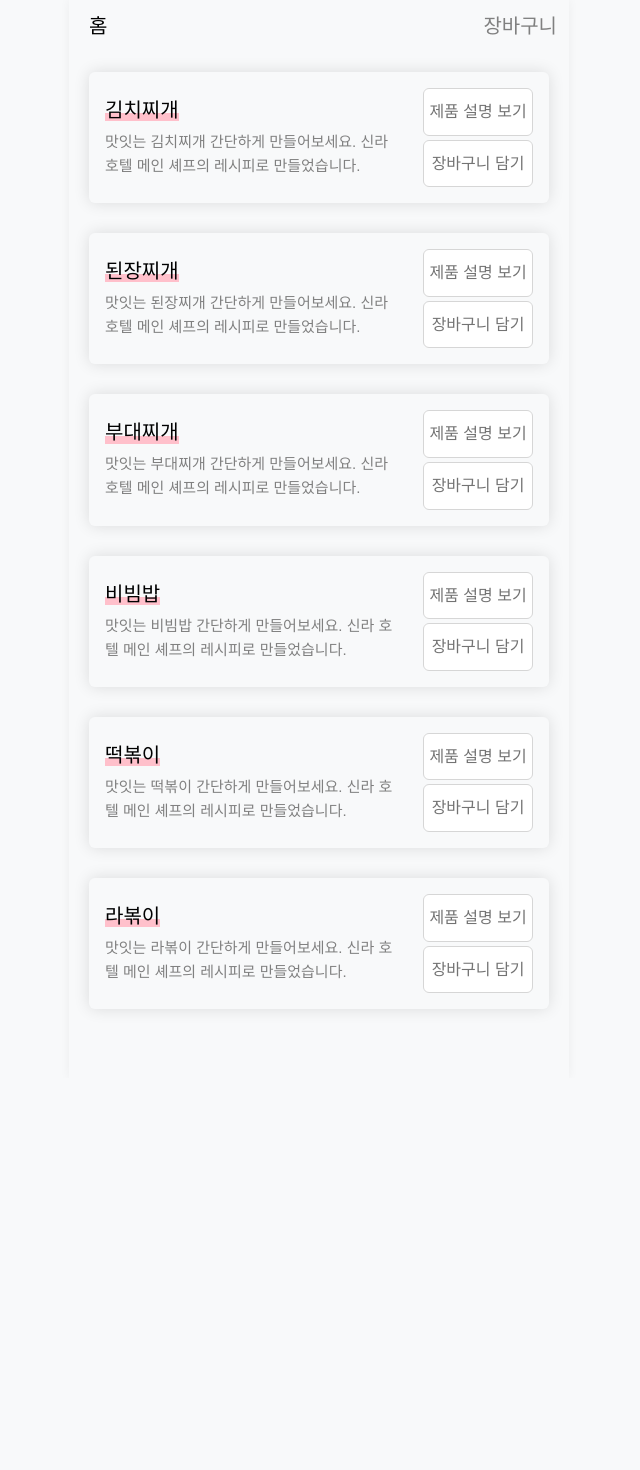
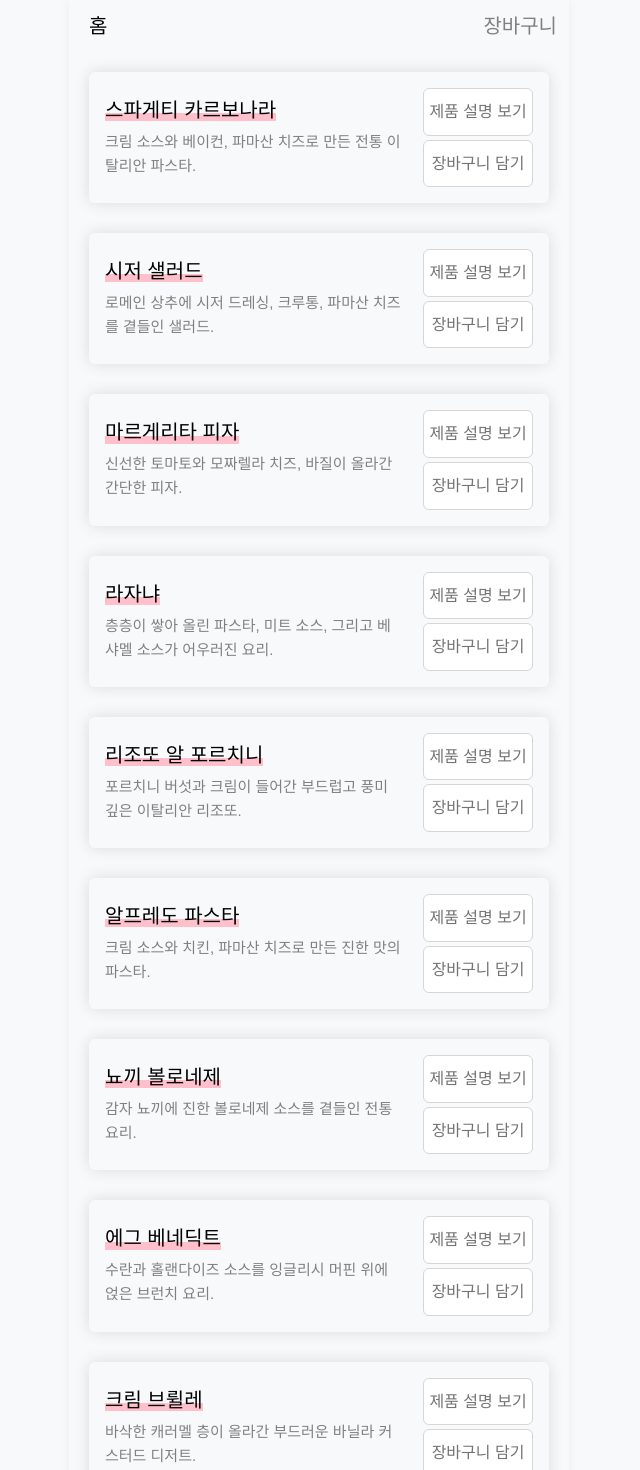
Before and after one commit to yjbae3974/shopping-cart-2, a React (Create React App) app: page / in a window 1280 px wide. Shown: the top 1470 px of the page, without its empty margins (321-961 px from the left). Before the commit the page ends 1078 px from the top, so only its background shows below. Built offline with nearby package versions, Linux system fonts and the light colour scheme; a web font is replaced by a local one.

Commit message:
completed zustand

```diff
--- a/package.json
+++ b/package.json
@@ -3,7 +3,7 @@
   "version": "0.1.0",
   "private": true,
   "dependencies": {
-    "@emotion/react": "^11.13.0",
+    "@emotion/react": "^11.13.3",
     "@emotion/styled": "^11.13.0",
     "@testing-library/jest-dom": "^5.17.0",
     "@testing-library/react": "^13.4.0",
@@ -13,7 +13,8 @@
     "react-image": "^4.1.0",
     "react-router-dom": "^6.26.0",
     "react-scripts": "5.0.1",
-    "web-vitals": "^2.1.4"
+    "web-vitals": "^2.1.4",
+    "zustand": "^4.5.5"
   },
   "scripts": {
     "start": "react-scripts start",
--- a/src/App.js
+++ b/src/App.js
@@ -5,28 +5,17 @@ import CartPage from "./pages/CartPage";
 import ProductPage from "./pages/ProductPage";
 
 function App() {
-  const [cart, setCart] = useState(() => {
-    // 로컬 스토리지에서 장바구니 데이터를 가져옴
-    const savedCart = localStorage.getItem("cart");
-    return savedCart ? JSON.parse(savedCart) : [];
-  });
-
-  useEffect(() => {
-    // 장바구니 데이터가 변경될 때마다 로컬 스토리지에 저장
-    localStorage.setItem("cart", JSON.stringify(cart));
-  }, [cart]);
-
   return (
     <Router>
       <Routes>
-        <Route path="/" element={<HomePage cart={cart} setCart={setCart} />} />
+        <Route path="/" element={<HomePage/>}/>
         <Route
           path="/product/:id"
-          element={<ProductPage cart={cart} setCart={setCart} />}
+          element={<ProductPage/>}
         />
         <Route
           path="/cart"
-          element={<CartPage cart={cart} setCart={setCart} />}
+          element={<CartPage/>}
         />
       </Routes>
     </Router>
--- a/src/components/Product.jsx
+++ b/src/components/Product.jsx
@@ -3,17 +3,22 @@ import { Button } from "./Button";
 import { useNavigate } from "react-router-dom";
 import { PAGE } from "constants/common";
 import { Box } from "styles/StyleComponent";
-
-export const Product = ({ product, cart, setCart, ...rest }) => {
+import { UseCartStore } from "store/CartStore";
+export const Product = ({ product, ...rest }) => {
     const navigate = useNavigate();
+    const { cart, setCart } = UseCartStore(); //여기서 UseCartStore를 사용하여 cart와 setCart를 가져옴.
 
     const handleCart = (product) => {
         if (cart.find((item) => item.id === product.id)) {
             alert("이미 장바구니에 추가된 상품입니다.");
             return;
         }
-    setCart((prev) => [...prev, product]);
+        const newCart = [...cart, product];
+        setCart(newCart);
         alert("장바구니에 추가되었습니다.");
+        //아래는 기존방식. 위가 zustand를 사용한 방식.
+        // setCart((prev) => [...prev, product]);
+        // alert("장바구니에 추가되었습니다.");
     };
 
     return (
@@ -27,10 +32,14 @@ export const Product = ({ product, cart, setCart, ...rest }) => {
                 <Description>{product.description}</Description>
             </Box>
             <Box gap={4} style={{ width: "fit-content" }}>
-        <Button onClick={() => navigate(`${PAGE.PRODUCT}/${product.id}`)}>
+                <Button
+                    onClick={() => navigate(`${PAGE.PRODUCT}/${product.id}`)}
+                >
                     제품 설명 보기
                 </Button>
-        <Button onClick={() => handleCart(product)}>장바구니 담기</Button>
+                <Button onClick={() => handleCart(product)}>
+                    장바구니 담기
+                </Button>
             </Box>
         </Item>
     );
--- a/src/constants/common.js
+++ b/src/constants/common.js
@@ -10,47 +10,64 @@ export const GNB_TYPE = {
 };
 
 export const PRODUCTS = [
-  // 상품 목록 추가
   {
     id: 0,
-    name: "김치찌개",
-    description:
-      "맛잇는 김치찌개 간단하게 만들어보세요. 신라 호텔 메인 셰프의 레시피로 만들었습니다.",
-    price: 10000,
+    name: "스파게티 카르보나라",
+    description: "크림 소스와 베이컨, 파마산 치즈로 만든 전통 이탈리안 파스타.",
+    price: 12000,
   },
   {
     id: 1,
-    name: "된장찌개",
-    description:
-      "맛잇는 된장찌개 간단하게 만들어보세요. 신라 호텔 메인 셰프의 레시피로 만들었습니다.",
-    price: 10000,
+    name: "시저 샐러드",
+    description: "로메인 상추에 시저 드레싱, 크루통, 파마산 치즈를 곁들인 샐러드.",
+    price: 8000,
   },
   {
     id: 2,
-    name: "부대찌개",
-    description:
-      "맛잇는 부대찌개 간단하게 만들어보세요. 신라 호텔 메인 셰프의 레시피로 만들었습니다.",
-    price: 10000,
+    name: "마르게리타 피자",
+    description: "신선한 토마토와 모짜렐라 치즈, 바질이 올라간 간단한 피자.",
+    price: 15000,
   },
   {
     id: 3,
-    name: "비빔밥",
-    description:
-      "맛잇는 비빔밥 간단하게 만들어보세요. 신라 호텔 메인 셰프의 레시피로 만들었습니다.",
-    price: 10000,
+    name: "라자냐",
+    description: "층층이 쌓아 올린 파스타, 미트 소스, 그리고 베샤멜 소스가 어우러진 요리.",
+    price: 18000,
   },
   {
     id: 4,
-    name: "떡볶이",
-    description:
-      "맛잇는 떡볶이 간단하게 만들어보세요. 신라 호텔 메인 셰프의 레시피로 만들었습니다.",
-    price: 10000,
+    name: "리조또 알 포르치니",
+    description: "포르치니 버섯과 크림이 들어간 부드럽고 풍미 깊은 이탈리안 리조또.",
+    price: 17000,
   },
   {
     id: 5,
-    name: "라볶이",
-    description:
-      "맛잇는 라볶이 간단하게 만들어보세요. 신라 호텔 메인 셰프의 레시피로 만들었습니다.",
+    name: "알프레도 파스타",
+    description: "크림 소스와 치킨, 파마산 치즈로 만든 진한 맛의 파스타.",
+    price: 14000,
+  },
+  {
+    id: 6,
+    name: "뇨끼 볼로네제",
+    description: "감자 뇨끼에 진한 볼로네제 소스를 곁들인 전통 요리.",
+    price: 16000,
+  },
+  {
+    id: 7,
+    name: "에그 베네딕트",
+    description: "수란과 홀랜다이즈 소스를 잉글리시 머핀 위에 얹은 브런치 요리.",
+    price: 13000,
+  },
+  {
+    id: 8,
+    name: "크림 브륄레",
+    description: "바삭한 캐러멜 층이 올라간 부드러운 바닐라 커스터드 디저트.",
+    price: 9000,
+  },
+  {
+    id: 9,
+    name: "티라미수",
+    description: "마스카포네 치즈와 에스프레소로 만든 이탈리아 전통 디저트.",
     price: 10000,
   },
 ];
--- a/src/pages/CartPage.jsx
+++ b/src/pages/CartPage.jsx
@@ -4,8 +4,16 @@ import { GNB } from "components/GNB";
 import { GNB_TYPE } from "constants/common";
 import { ProductInCart } from "components/ProductInCart";
 import { Box } from "styles/StyleComponent";
+import { UseCartStore } from "store/CartStore";
 
-function CartPage({ cart, setCart }) {
+function CartPage() {
+  const {cart, setCart} = UseCartStore();
+  console.log(...cart)
+  let totalPrice = 0;
+  for (const product of cart) {
+    totalPrice += product.price;
+  }
+console.log(totalPrice);
   return (
     <Base>
       <GNB type={GNB_TYPE.MAIN} />
@@ -24,12 +32,23 @@ function CartPage({ cart, setCart }) {
             ))
           )}
         </Box>
+        <TotalPrice>
+          총 가격: {totalPrice}원
+        </TotalPrice>
       </Inner>
     </Base>
   );
 }
 
 export default CartPage;
+
+const TotalPrice = styled.div`
+  margin-top: 20px;
+  font-size: 24px;
+  font-weight: 700;
+  text-align: right;
+
+`
 
 const Base = styled.div`
   width: 100%;
--- a/src/pages/HomePage.jsx
+++ b/src/pages/HomePage.jsx
@@ -5,14 +5,14 @@ import styled from "@emotion/styled";
 import { Product } from "components/Product";
 import { Box } from "styles/StyleComponent";
 
-function HomePage({ cart, setCart }) {
+function HomePage() {
   return (
     <Base>
       <GNB type={GNB_TYPE.MAIN} />
       <Inner>
         <Box gap={30}>
           {PRODUCTS.map((product, id) => (
-            <Product key={id} product={product} cart={cart} setCart={setCart} />
+            <Product key={id} product={product} />
           ))}
         </Box>
       </Inner>
--- a/src/pages/ProductPage.jsx
+++ b/src/pages/ProductPage.jsx
@@ -4,8 +4,9 @@ import { GNB_TYPE, PRODUCTS } from "constants/common";
 import styled from "@emotion/styled";
 import React from "react";
 import { useParams } from "react-router-dom";
-
-function ProductPage({ cart, setCart }) {
+import { UseCartStore } from "store/CartStore";
+function ProductPage() {
+  const { cart, setCart } = UseCartStore();
   const { id } = useParams();
   const product = PRODUCTS[parseInt(id)];
 
@@ -14,7 +15,8 @@ function ProductPage({ cart, setCart }) {
       alert("이미 장바구니에 추가된 상품입니다.");
       return;
     }
-    setCart((prev) => [...prev, product]);
+    const newCart = [...cart, product];
+    setCart(newCart);
     alert("장바구니에 추가되었습니다.");
   };
 
--- /dev/null
+++ b/src/store/CartStore.js
@@ -0,0 +1,8 @@
+import { create } from "zustand";
+import { persist } from "zustand/middleware";
+
+
+export const UseCartStore = create((set)=>({
+    cart: [],
+    setCart: (newCart) => set({cart: newCart})
+}))
```
Also changed, not shown: 1 other file (tests, documents, lock files or other folders). Lines whose indentation alone changed are shown as unchanged.
